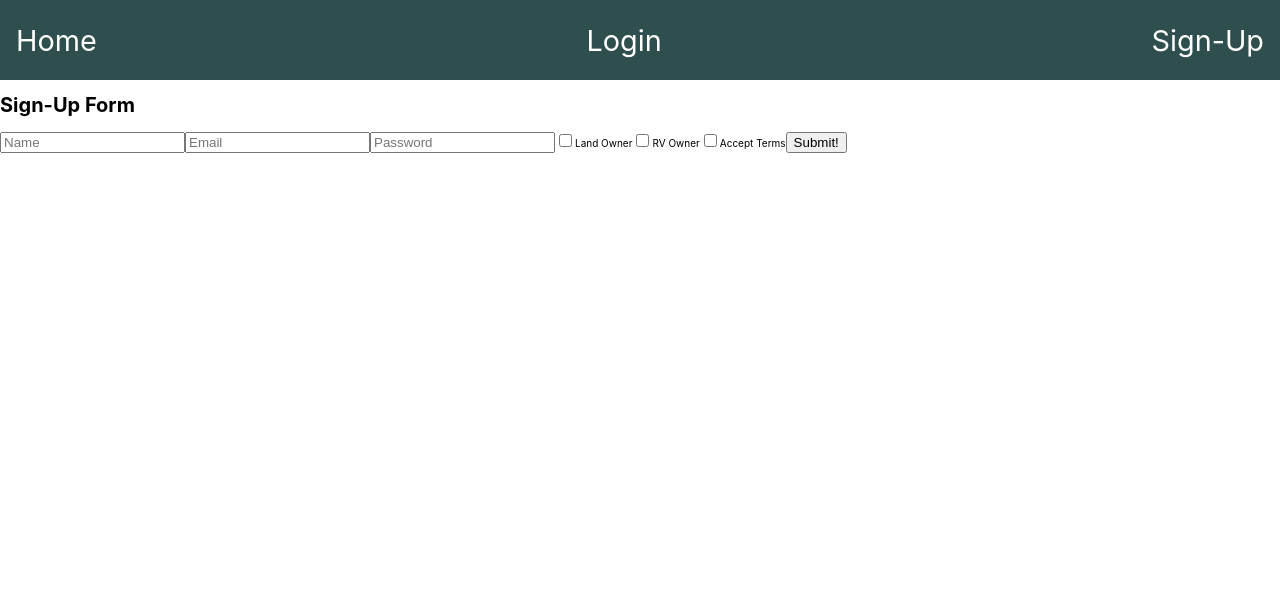
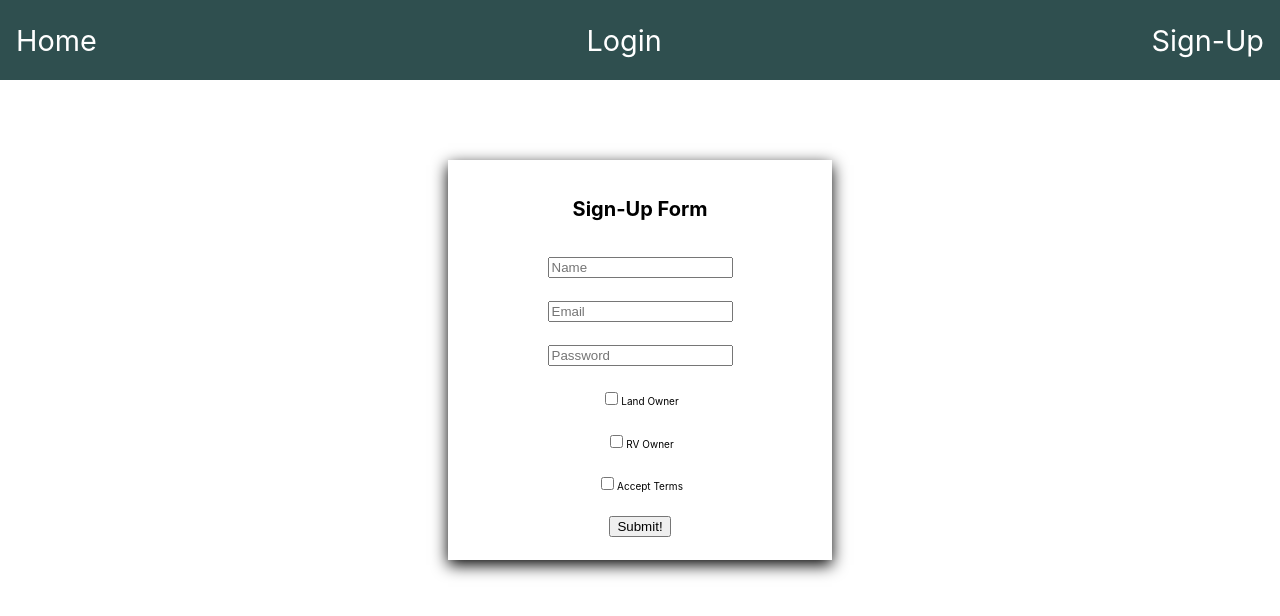
Before and after one commit to RV-camping-Airbnb/Frontend, a React (Create React App) app: page /signup in a window 1280 px wide. Shown: the top 616 px of the page. Built offline with nearby package versions, Linux system fonts and the light colour scheme.

Commit message:
Added very basic styling to the forms in the index.css file till we agree on a styling library.

```diff
--- a/src/components/Login/LoginForm.js
+++ b/src/components/Login/LoginForm.js
@@ -7,7 +7,7 @@ function LoginForm({ values, errors, touched, isSubmitting }) {
 
   return (
     <>
-    <Form>
+    <Form className="loginForm">
       <h1>Login Form</h1>
 
       {touched.email && errors.email && <p className="error">{errors.email}</p>}
--- a/src/components/Login/SignUpForm.js
+++ b/src/components/Login/SignUpForm.js
@@ -9,7 +9,7 @@ function SignUpForm({ values, errors, touched, isSubmitting }) {
 
   return (
     <>
-    <Form>
+    <Form className="signupForm">
       <h1>Sign-Up Form</h1>
 
       {touched.name && errors.name && <p className="error"> {errors.name}</p>}
--- a/src/index.css
+++ b/src/index.css
@@ -43,3 +43,27 @@ code {
   height: 100%;
   object-fit: cover;
 }
+
+.signupForm {
+  margin: 10vh auto;
+  display: flex;
+  flex-flow: column nowrap;
+  justify-content: space-evenly;
+  align-items: center;
+  border: none;
+  box-shadow: 0px 5px 15px;
+  width: 30%;
+  height: 400px;
+}
+
+.loginForm {
+  margin: 10vh auto;
+  display: flex;
+  flex-flow: column nowrap;
+  justify-content: space-around;
+  align-items: center;
+  border: none;
+  box-shadow: 0px 5px 15px;
+  width: 30%;
+  height: 250px;
+}
```
